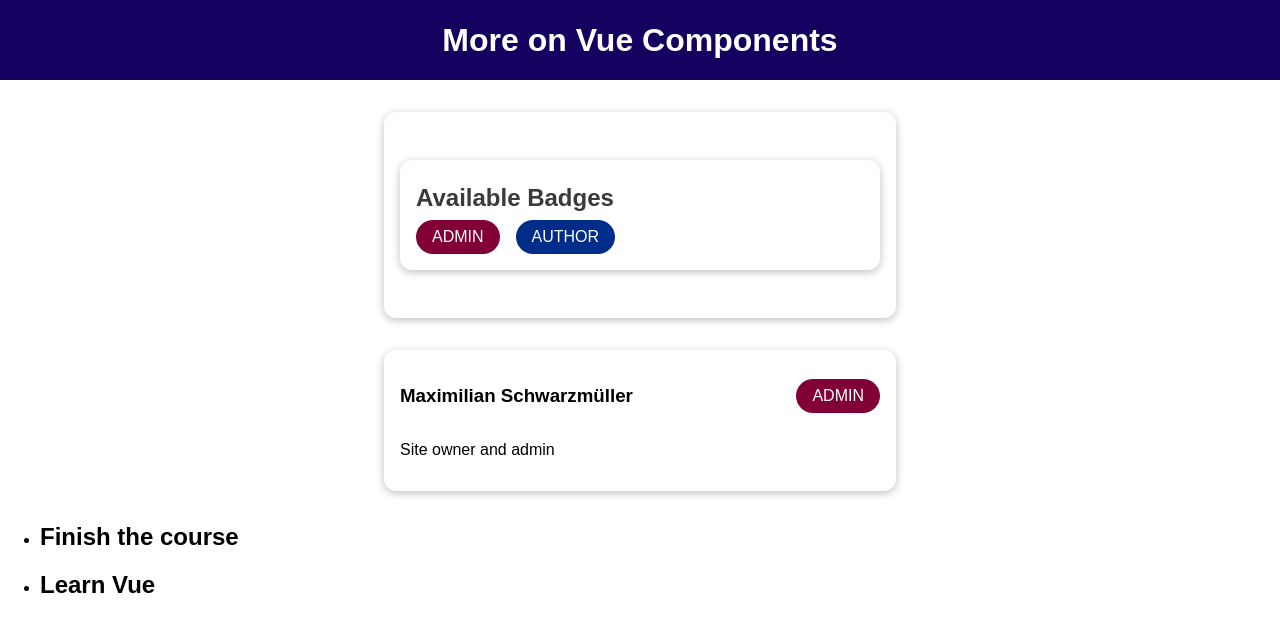
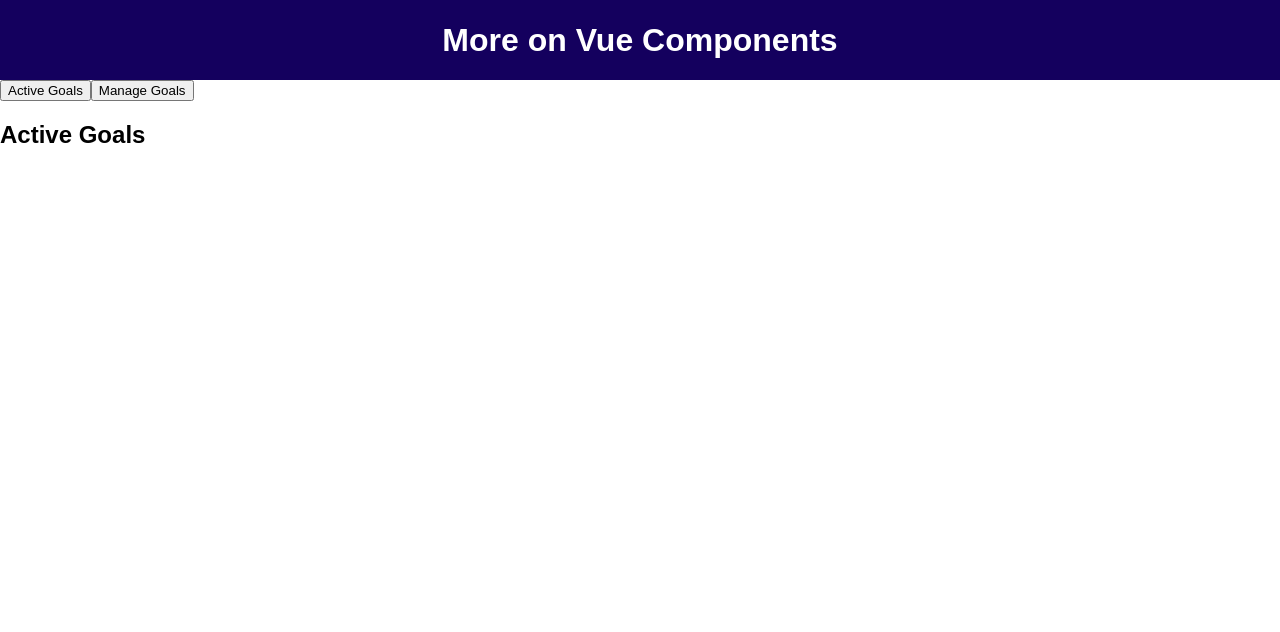
Before and after one commit to Bidart64/Udemy-Vue-Module-1, a Vue app in the folder section-9/: page / in a window 1280 px wide. Shown: the top 632 px of the page. Built offline with nearby package versions, Linux system fonts and the light colour scheme.

Commit message:
dynamic components

```diff
--- a/section-9/package.json
+++ b/section-9/package.json
@@ -1,5 +1,5 @@
 {
-	"name": "components2",
+	"name": "components",
 	"version": "0.1.0",
 	"private": true,
 	"scripts": {
--- a/section-9/src/App.vue
+++ b/section-9/src/App.vue
@@ -1,7 +1,7 @@
 <template>
   <div>
     <the-header></the-header>
-    <badge-list></badge-list>
+    <!-- <badge-list></badge-list>
     <user-info
       :full-name="activeUser.name"
       :info-text="activeUser.description"
@@ -9,31 +9,46 @@
     ></user-info>
     <course-goals #default="slotProps">
       <h2>{{ slotProps.item }}</h2>
-    </course-goals>
+    </course-goals> -->
+    <button @click="setselectComponent(`active-goals`)">Active Goals</button>
+    <button @click="setselectComponent(`manage-goals`)">Manage Goals</button>
+    <!-- <active-goals v-if="selectedComponent === `active-goals`"></active-goals>
+    <manage-goals v-if="selectedComponent === `manage-goals`"></manage-goals> -->
+    <component :is="selectedComponent"></component>
   </div>
 </template>
 
 <script>
 import TheHeader from "./components/TheHeader.vue";
-import UserInfo from "./components/UserInfo.vue";
-import BadgeList from "./components/BadgeList.vue";
-import CourseGoals from "./components/CourseGoals.vue";
+// import UserInfo from "./components/UserInfo.vue";
+// import BadgeList from "./components/BadgeList.vue";
+// import CourseGoals from "./components/CourseGoals.vue";
+import ActiveGoals from "./components/ActiveGoals.vue";
+import ManageGoals from "./components/ManageGoals.vue";
 
 export default {
   components: {
     TheHeader,
-    UserInfo,
-    BadgeList,
-    CourseGoals,
+    // UserInfo,
+    // BadgeList,
+    // CourseGoals,
+    ActiveGoals,
+    ManageGoals,
   },
   data() {
     return {
+      selectedComponent: "active-goals",
       activeUser: {
         name: "Maximilian Schwarzmüller",
         description: "Site owner and admin",
         role: "admin",
       },
     };
+  },
+  methods: {
+    setselectComponent(componentName) {
+      this.selectedComponent = componentName;
+    },
   },
 };
 </script>
--- /dev/null
+++ b/section-9/src/components/ActiveGoals.vue
@@ -0,0 +1,3 @@
+<template>
+  <h2>Active Goals</h2>
+</template>
--- /dev/null
+++ b/section-9/src/components/ManageGoals.vue
@@ -0,0 +1,3 @@
+<template>
+  <h2>Manage Goals</h2>
+</template>
```
